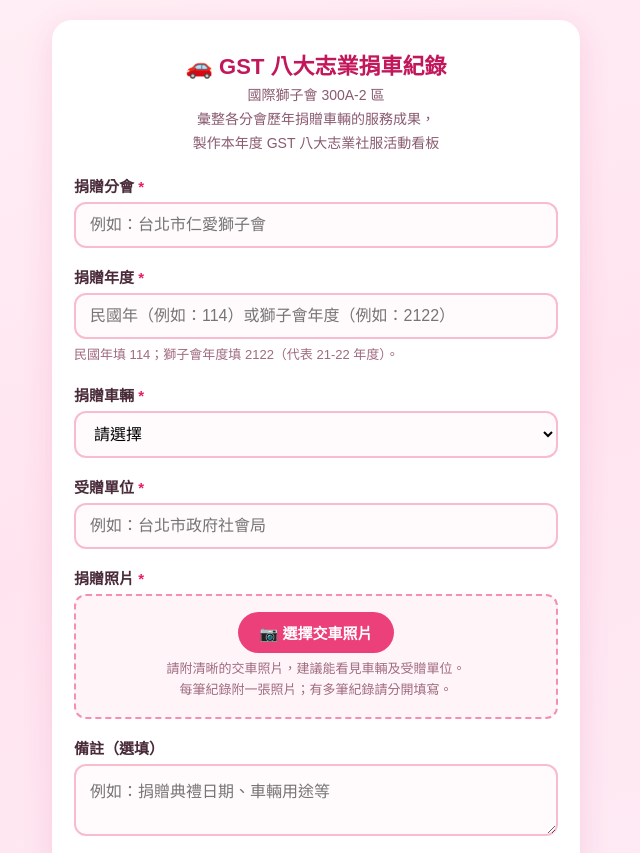
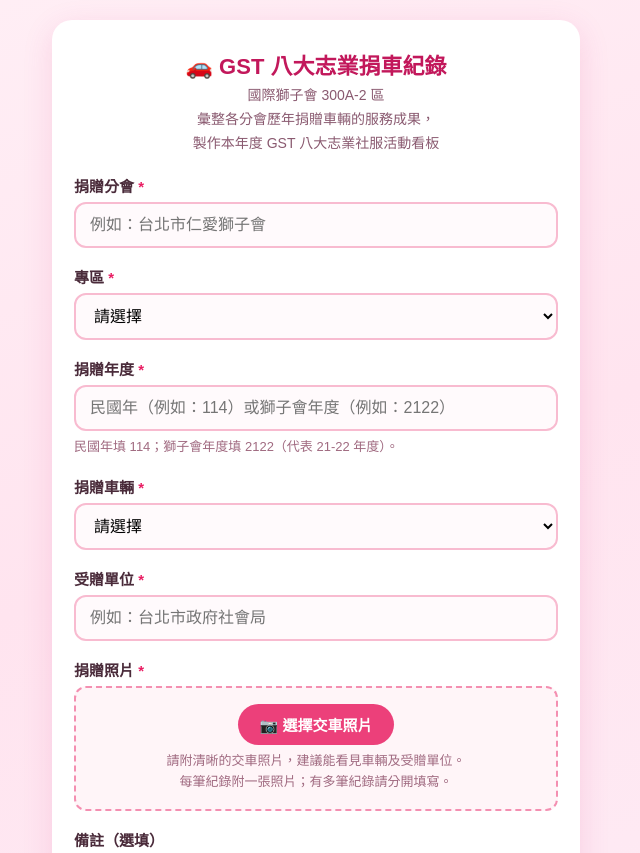
Before and after one commit to wengming-jimmy/gst-donation-vehicles, a plain HTML site: page index.html in a window 1280 px wide. Shown: the top 853 px of the page, without its empty margins (324-964 px from the left). Drawn offline with Linux system fonts and the light colour scheme.

Commit message:
更新 index.html、admin.html、README.md：新增專區欄位（第一至第十三專區）

```diff
--- a/index.html
+++ b/index.html
@@ -38,6 +38,24 @@
     <form id="f">
       <label>捐贈分會 <span class="req">*</span></label>
       <input type="text" id="chapter" placeholder="例如：台北市仁愛獅子會" required>
+
+      <label>專區 <span class="req">*</span></label>
+      <select id="zone" required>
+        <option value="">請選擇</option>
+        <option>第一專區</option>
+        <option>第二專區</option>
+        <option>第三專區</option>
+        <option>第四專區</option>
+        <option>第五專區</option>
+        <option>第六專區</option>
+        <option>第七專區</option>
+        <option>第八專區</option>
+        <option>第九專區</option>
+        <option>第十專區</option>
+        <option>第十一專區</option>
+        <option>第十二專區</option>
+        <option>第十三專區</option>
+      </select>
 
       <label>捐贈年度 <span class="req">*</span></label>
       <input type="text" id="year" inputmode="numeric" placeholder="民國年（例如：114）或獅子會年度（例如：2122）" required>
@@ -123,6 +141,7 @@ document.getElementById('f').addEventListener('submit', function(e) {
   fetch(APP_API_URL, { method: 'POST', body: JSON.stringify({
     token: TOKEN,
     chapter: document.getElementById('chapter').value.trim(),
+    zone: document.getElementById('zone').value,
     year: document.getElementById('year').value.trim(),
     vehicle: vehicle,
     recipient: document.getElementById('recipient').value.trim(),
@@ -131,7 +150,7 @@ document.getElementById('f').addEventListener('submit', function(e) {
   })}).then(function(r){ return r.json(); }).then(function(d) {
     if (d.ok) {
       msg.className = 'ok';
-      msg.innerHTML = '✅ 已收到，謝謝！<br>「' + document.getElementById('chapter').value.trim() + '　' + document.getElementById('year').value.trim() + ' 年捐贈 ' + vehicle + '」已記錄，照片也已上傳。<br>有多筆紀錄，請按「再填一筆」分開填寫。';
+      msg.innerHTML = '✅ 已收到，謝謝！<br>「' + document.getElementById('chapter').value.trim() + '（' + document.getElementById('zone').value + '）　' + document.getElementById('year').value.trim() + ' 年捐贈 ' + vehicle + '」已記錄，照片也已上傳。<br>有多筆紀錄，請按「再填一筆」分開填寫。';
       document.getElementById('againBtn').style.display = 'block';
       btn.style.display = 'none';
     } else {
```
Also changed, not shown: admin.html (+4 -4 lines), 1 other file.
